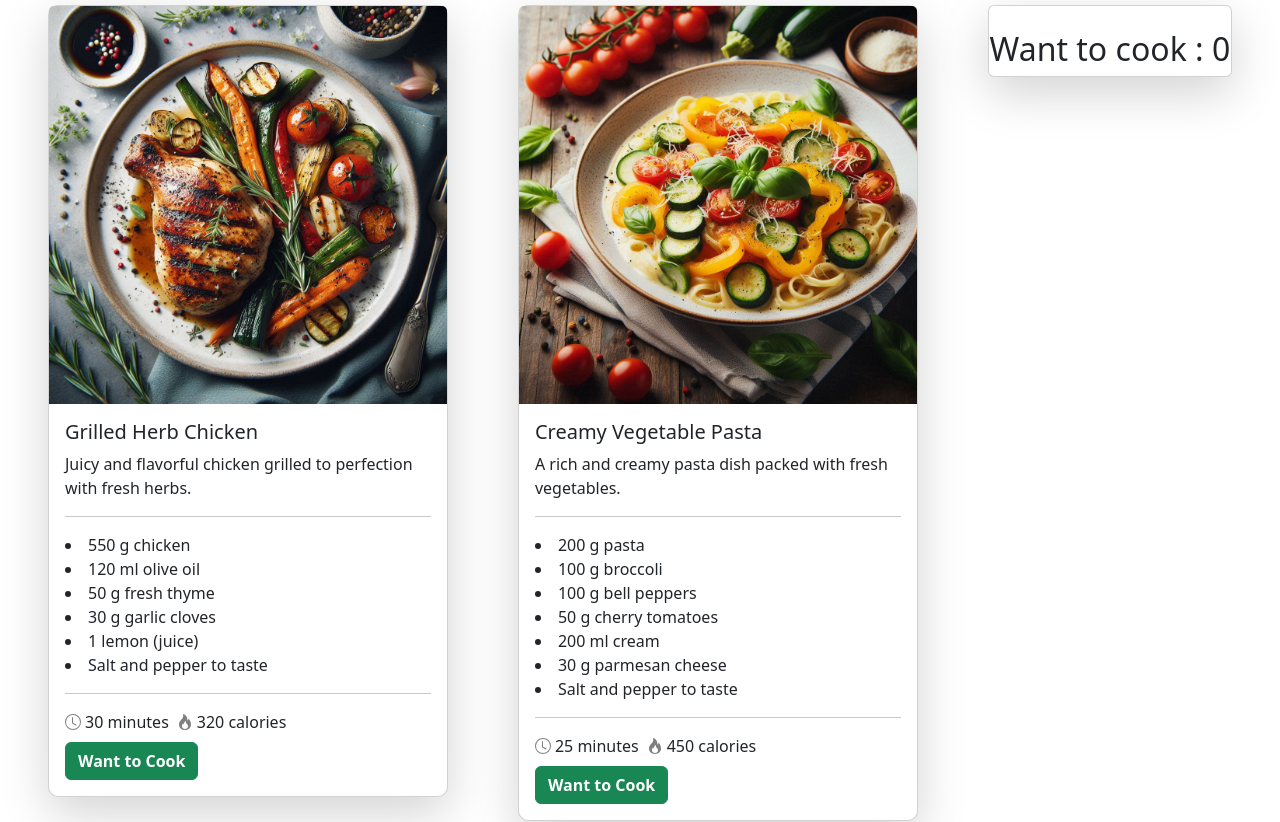
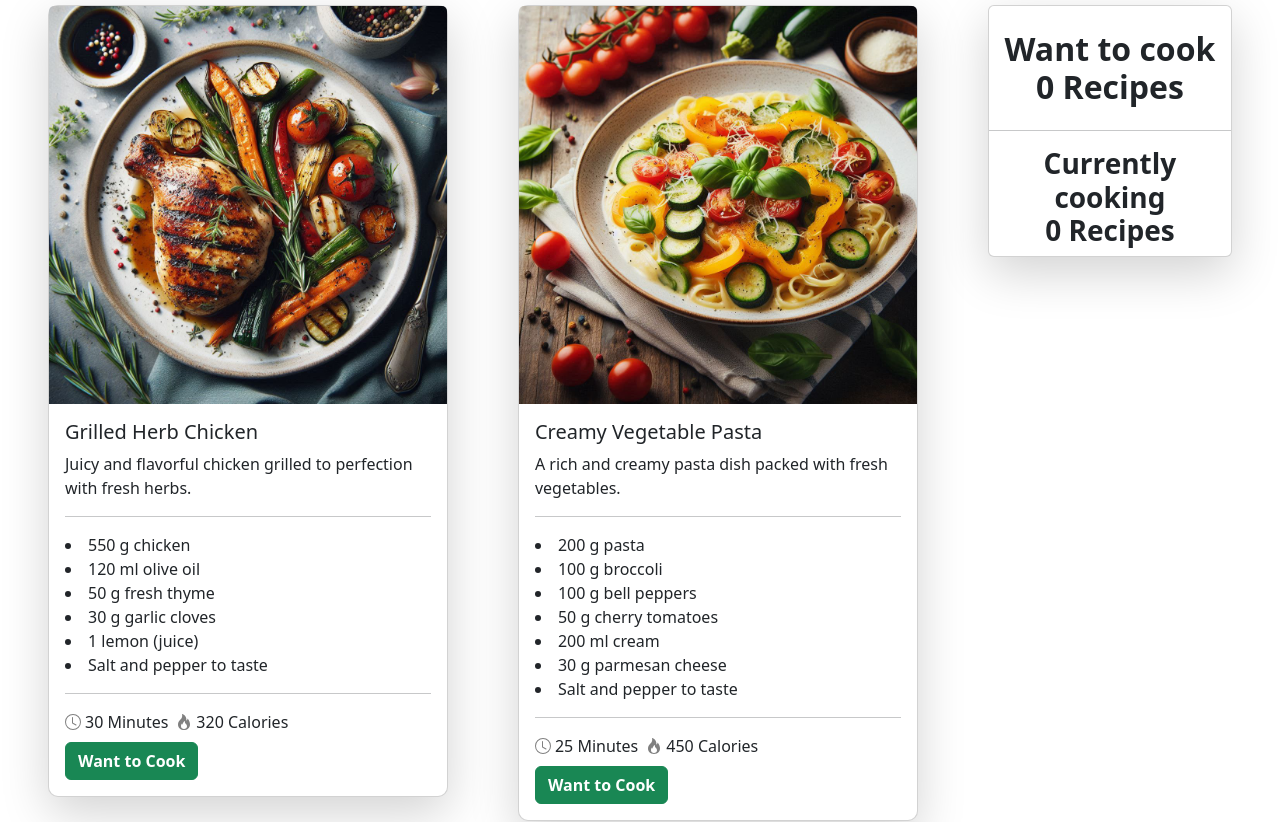
Before and after one commit to KINGALVI/Chief-s-Kitchen-Tales, a React (Vite) app: page / in a window 1280 px wide. Shown: the part 1280-2102 px from the top of the page. Built offline with nearby package versions, Linux system fonts and the light colour scheme.

Commit message:
edited some code

```diff
--- a/Chief's-Kitchen-Tales.json
+++ b/Chief's-Kitchen-Tales.json
@@ -1,7 +1,7 @@
 [
     {
         "recipe_image": "./public/Project Doc , Info and pic/Recipe Image/Grilled Herb Chicken.png",
-        "recipe_id": 101,
+        "recipe_id": 1,
         "recipe_name": "Grilled Herb Chicken",
         "short_description": "Juicy and flavorful chicken grilled to perfection with fresh herbs.",
         "ingredients": [
@@ -12,12 +12,12 @@
             "1 lemon (juice)",
             "Salt and pepper to taste"
         ],
-        "preparing_time": "30 minutes",
-        "calories": "320 calories"
+        "preparing_time": 30,
+        "calories": 320
     },
     {
         "recipe_image": "./public/Project Doc , Info and pic/Recipe Image/Creamy Vegetable Pasta.png",
-        "recipe_id": 102,
+        "recipe_id": 2,
         "recipe_name": "Creamy Vegetable Pasta",
         "short_description": "A rich and creamy pasta dish packed with fresh vegetables.",
         "ingredients": [
@@ -29,12 +29,12 @@
             "30 g parmesan cheese",
             "Salt and pepper to taste"
         ],
-        "preparing_time": "25 minutes",
-        "calories": "450 calories"
+        "preparing_time": 25,
+        "calories": 450
     },
     {
         "recipe_image": "./public/Project Doc , Info and pic/Recipe Image/Spicy Vegetable Curry.png",
-        "recipe_id": 103,
+        "recipe_id": 3,
         "recipe_name": "Spicy Vegetable Curry",
         "short_description": "A bold and aromatic curry bursting with spices and veggies.",
         "ingredients": [
@@ -46,12 +46,12 @@
             "1 tsp turmeric",
             "Salt to taste"
         ],
-        "preparing_time": "40 minutes",
-        "calories": "280 calories"
+        "preparing_time": 40,
+        "calories": 280
     },
     {
         "recipe_image": "./public/Project Doc , Info and pic/Recipe Image/Chocolate Lava Cake.png",
-        "recipe_id": 104,
+        "recipe_id": 4,
         "recipe_name": "Chocolate Lava Cake",
         "short_description": "Indulge in a warm, gooey chocolate cake that melts in your mouth.",
         "ingredients": [
@@ -63,12 +63,12 @@
             "1 tsp vanilla extract",
             "Pinch of salt"
         ],
-        "preparing_time": "20 minutes",
-        "calories": "450 calories"
+        "preparing_time": 20,
+        "calories": 450
     },
     {
         "recipe_image": "./public/Project Doc , Info and pic/Recipe Image/Tropical Fruit Smoothie.png",
-        "recipe_id": 105,
+        "recipe_id": 5,
         "recipe_name": "Tropical Fruit Smoothie",
         "short_description": "A refreshing and healthy blend of tropical fruits.",
         "ingredients": [
@@ -79,12 +79,12 @@
             "1 tsp honey",
             "Ice cubes"
         ],
-        "preparing_time": "10 minutes",
-        "calories": "180 calories"
+        "preparing_time": 10,
+        "calories": 180
     },
     {
         "recipe_image": "./public/Project Doc , Info and pic/Recipe Image/Seafood Paella.png",
-        "recipe_id": 106,
+        "recipe_id": 6,
         "recipe_name": "Seafood Paella",
         "short_description": "A classic Spanish dish with rice, seafood, and vibrant spices.",
         "ingredients": [
@@ -97,12 +97,12 @@
             "30 g garlic",
             "Salt and paprika to taste"
         ],
-        "preparing_time": "50 minutes",
-        "calories": "380 calories"
+        "preparing_time": 50,
+        "calories": 380
     },
     {
         "recipe_image": "./public/Project Doc , Info and pic/Recipe Image/Mixed Berry Parfait.png",
-        "recipe_id": 107,
+        "recipe_id": 7,
         "recipe_name": "Mixed Berry Parfait",
         "short_description": "A delightful layered dessert with berries, yogurt, and granola.",
         "ingredients": [
@@ -113,12 +113,12 @@
             "50 g granola",
             "1 tbsp honey"
         ],
-        "preparing_time": "15 minutes",
-        "calories": "250 calories"
+        "preparing_time": 15,
+        "calories": 250
     },
     {
         "recipe_image": "./public/Project Doc , Info and pic/Recipe Image/Classic Beef Burger.png",
-        "recipe_id": 108,
+        "recipe_id": 8,
         "recipe_name": "Classic Beef Burger",
         "short_description": "A juicy and satisfying burger with all the classic toppings.",
         "ingredients": [
@@ -130,12 +130,12 @@
             "1 tbsp ketchup",
             "Salt and pepper to taste"
         ],
-        "preparing_time": "20 minutes",
-        "calories": "400 calories"
+        "preparing_time": 20,
+        "calories": 400
     },
     {
         "recipe_image": "./public/Project Doc , Info and pic/Recipe Image/Vegetable Spring Rolls.png",
-        "recipe_id": 109,
+        "recipe_id": 9,
         "recipe_name": "Vegetable Spring Rolls",
         "short_description": "Crispy and delicious spring rolls stuffed with fresh vegetables.",
         "ingredients": [
@@ -147,12 +147,12 @@
             "1 tbsp soy sauce",
             "1 tsp sesame oil"
         ],
-        "preparing_time": "30 minutes",
-        "calories": "200 calories"
+        "preparing_time": 30,
+        "calories": 200
     },
     {
         "recipe_image": "./public/Project Doc , Info and pic/Recipe Image/Zesty Lemon Tart.png",
-        "recipe_id": 110,
+        "recipe_id": 10,
         "recipe_name": "Zesty Lemon Tart",
         "short_description": "A tangy and sweet dessert with a buttery crust.",
         "ingredients": [
@@ -164,7 +164,7 @@
             "2 eggs",
             "Pinch of salt"
         ],
-        "preparing_time": "35 minutes",
-        "calories": "300 calories"
+        "preparing_time": 35,
+        "calories": 300
     }
 ]
--- a/src/Card/Card.jsx
+++ b/src/Card/Card.jsx
@@ -14,7 +14,8 @@ const RecipeCard = ({ card, handelSetCook, Cook }) => {
 
     const handleButtonClick = () => {
 
-        const isAlreadyCooked = Cook.some(item => item.recipe_name === recipe_name);
+        // Check if the card is already in the "Want to Cook" list
+        const isAlreadyCooked = Cook.some(cook => cook.recipe_name === card.recipe_name);
 
         if (isAlreadyCooked === false) {
             handelSetCook(card);
@@ -32,7 +33,9 @@ const RecipeCard = ({ card, handelSetCook, Cook }) => {
 
     return (
         <Card className="bg-white text-dark shadow-lg m-5" style={{ width: '25rem', borderRadius: '10px' }}>
+
             <Card.Img variant="top" src={recipe_image} />
+
             <Card.Body>
                 <Card.Title>{recipe_name}</Card.Title>
                 <Card.Text>{short_description}</Card.Text>
@@ -41,10 +44,10 @@ const RecipeCard = ({ card, handelSetCook, Cook }) => {
                 <hr />
                 <div className="d-flex pb-2">
                     <span className="d-flex align-items-center pe-2">
-                        <Clock className="pe-1" size={20} color="gray" /> {preparing_time}
+                        <Clock className="pe-1" size={20} color="gray" /> {preparing_time} Minutes
                     </span>
                     <span className="d-flex align-items-center pe-2">
-                        <Fire className="pe-1" size={20} color="gray" /> {calories}
+                        <Fire className="pe-1" size={20} color="gray" /> {calories} Calories
                     </span>
                 </div>
                 <Button onClick={handleButtonClick} variant="success"><b>Want to Cook</b></Button>
@@ -64,7 +67,9 @@ const RecipeCard = ({ card, handelSetCook, Cook }) => {
                         <Button variant="secondary" onClick={handleCloseModal}>Close</Button>
                     </Modal.Footer>
                 </Modal>
+
             </Card.Body>
+
         </Card>
     );
 };
--- a/src/CookList/CookList.jsx
+++ b/src/CookList/CookList.jsx
@@ -1,39 +1,59 @@
 import PropTypes from 'prop-types';
 import { Button, Card } from 'react-bootstrap';
+import CookingList from '../CookingList/CookingList';
+import { useState } from 'react';
 
 const CookList = ({ Cook }) => {
+    const [Cooking, setCooking] = useState([]);
+
+    const handelSetCooking = (CookingList) => {
+
+        // Check if the recipe is already being prepared
+        const isAlreadyCooking = Cooking.some(CookList => CookList.recipe_name === CookingList.recipe_name);
+
+        if (isAlreadyCooking === false) {
+            setCooking([...Cooking, CookingList]); // Add only new recipes
+        }
+
+    };
+
     return (
-
         <Card className="bg-white text-dark shadow-lg m-5 w-100 h-100">
             <br />
             <center>
-                <h2 className=''>Want to cook : {Cook.length}</h2>
+                <h2><b>Want to cook <br /> {Cook.length} Recipes</b></h2>
             </center>
 
-            {Cook.map(({ recipe_name, preparing_time, calories }, index) => (
-                <b key={index}>
-                    <hr />
-                    <center>
-                        Name : {recipe_name}
-                        <br />
-                        Preparing Time : {preparing_time} Minutes
-                        <br />
-                        Total Calories : {calories}
-                        <br /> <br />
-                        <Button variant="success text-dark"><b>Preparing</b></Button>
+            {
+                Cook.map(({ recipe_name, preparing_time, calories }, index) => (
+                    <center key={index}>
+                        <hr />
+                        <p><b>Name : {recipe_name}</b></p>
+                        <p><b>Preparing Time : {preparing_time} Minutes</b></p>
+                        <p><b>Total Calories : {calories} Calories</b></p>
+
+                        <Button
+                            variant="success text-dark"
+                            onClick={() => handelSetCooking({ recipe_name, preparing_time, calories })}
+                        >
+                            <b>Preparing</b>
+                        </Button>
+                        <hr />
                     </center>
-                    <hr />
-                </b>
-            ))}
 
+                ))
+
+            }
+            <hr />
+            <CookingList Cooking={Cooking}></CookingList>
         </Card>
-
     );
 };
 
 CookList.propTypes = {
     Cook: PropTypes.arrayOf(
         PropTypes.shape({
+            recipe_name: PropTypes.string.isRequired,
             preparing_time: PropTypes.string.isRequired,
             calories: PropTypes.number.isRequired,
         })
--- /dev/null
+++ b/src/CookingList/CookingList.jsx
@@ -0,0 +1,33 @@
+import PropTypes from 'prop-types';
+
+const CookingList = ({ Cooking }) => {
+    return (
+        <section>
+            <center><h3><b>Currently cooking <br /> {Cooking.length} Recipes</b></h3></center>
+
+            {
+                Cooking.map(({ recipe_name, preparing_time, calories }, index) => (
+                    <center key={index}>
+                        <hr />
+                        <p><b>Name : {recipe_name}</b></p>
+                        <p><b>Preparing Time : {preparing_time} Minutes</b></p>
+                        <p><b>Total Calories : {calories} Calories</b></p>
+                        <hr />
+                    </center>
+                ))
+            }
+        </section>
+    );
+};
+
+CookingList.propTypes = {
+    Cooking: PropTypes.arrayOf(
+        PropTypes.shape({
+            recipe_name: PropTypes.string.isRequired,
+            preparing_time: PropTypes.string.isRequired,
+            calories: PropTypes.number.isRequired,
+        })
+    ).isRequired,
+};
+
+export default CookingList;
```
Also changed, not shown: src/App.jsx (line endings or trailing spaces).
